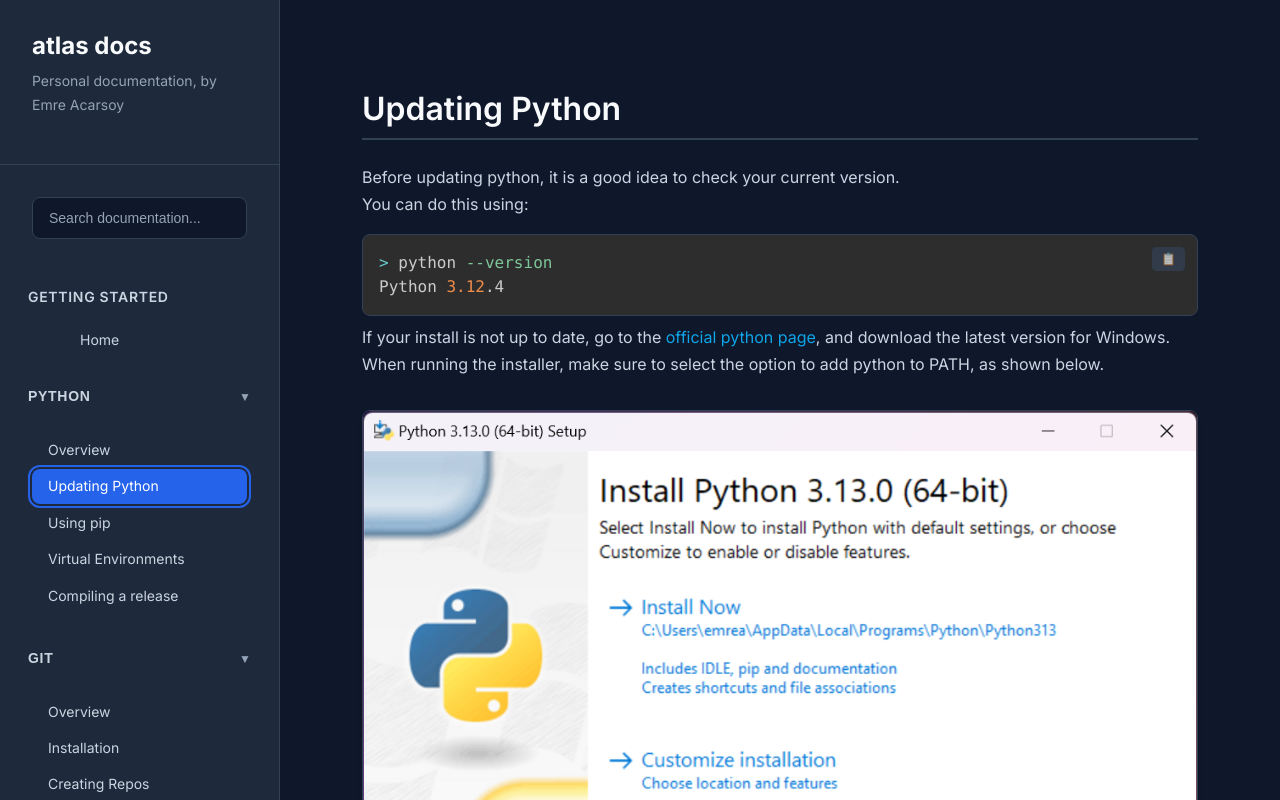
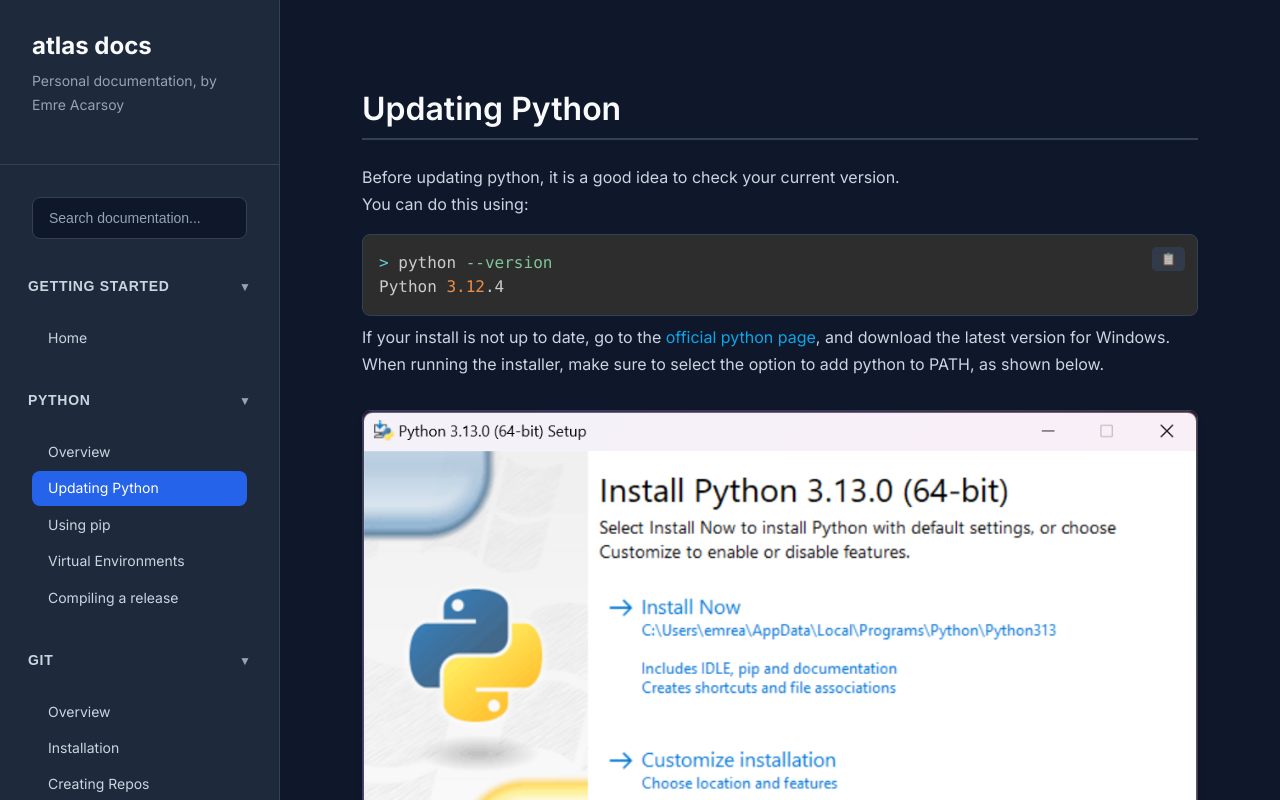
Before and after one commit to AtlasICL/atlas-docs-web, a plain HTML site: page index.html in a window 1280 px wide. Both pictures are taken after a click on the link "Updating Python". Shown: the top 800 px of the page. Drawn offline with nearby package versions, Linux system fonts and the light colour scheme.

Commit message:
better navigation tab

```diff
--- a/index.html
+++ b/index.html
@@ -25,8 +25,11 @@
             </div>
 
             <div class="nav-section">
-                <h3>Getting Started</h3>
-                <ul>
+                <button class="nav-section-toggle" aria-expanded="true" aria-controls="getting-started-nav">
+                    <h3>Getting Started</h3>
+                    <span class="nav-toggle-icon">▼</span>
+                </button>
+                <ul id="getting-started-nav" class="nav-subsection">
                     <li><a href="#home" class="nav-link active">Home</a></li>
                 </ul>
             </div>
--- a/styles.css
+++ b/styles.css
@@ -165,6 +165,7 @@ body.loaded {
 .search-container {
     padding: 0 2rem 1rem;
     position: relative;
+    margin-bottom: 1rem;
 }
 
 .search-input-wrapper {
@@ -287,6 +288,10 @@ body.loaded {
     padding: 0 1.75rem;
 }
 
+.nav-section:first-of-type {
+    margin-top: 1.5rem;
+}
+
 .nav-section h3 {
     font-size: 0.875rem;
     font-weight: 600;
@@ -302,7 +307,7 @@ body.loaded {
     background: none;
     border: none;
     padding: 0.375rem 0;
-    margin-bottom: 0.75rem;
+    margin-bottom: 0.375rem;
     cursor: pointer;
     display: flex;
     align-items: center;
@@ -318,8 +323,7 @@ body.loaded {
 }
 
 .nav-section-toggle:focus {
-    outline: 2px solid var(--primary-color);
-    outline-offset: 2px;
+    outline: none;
 }
 
 .nav-section-toggle h3 {
@@ -351,7 +355,7 @@ body.loaded {
     transition: max-height 0.3s ease-in-out, opacity 0.2s ease-in-out;
     max-height: 500px; /* Generous max-height for open state */
     opacity: 1;
-    padding: 0.25rem 0;
+    padding: 0.125rem 0 0.25rem 0;
 }
 
 .nav-subsection.collapsed {
@@ -864,8 +868,7 @@ pre code {
 }
 
 /* Focus styles for keyboard navigation */
-.nav-link:focus,
-.nav-section-toggle:focus,
+.nav-link:focus:not(.active),
 .card:focus,
 .section-nav a:focus,
 .mobile-menu-toggle:focus,
```
